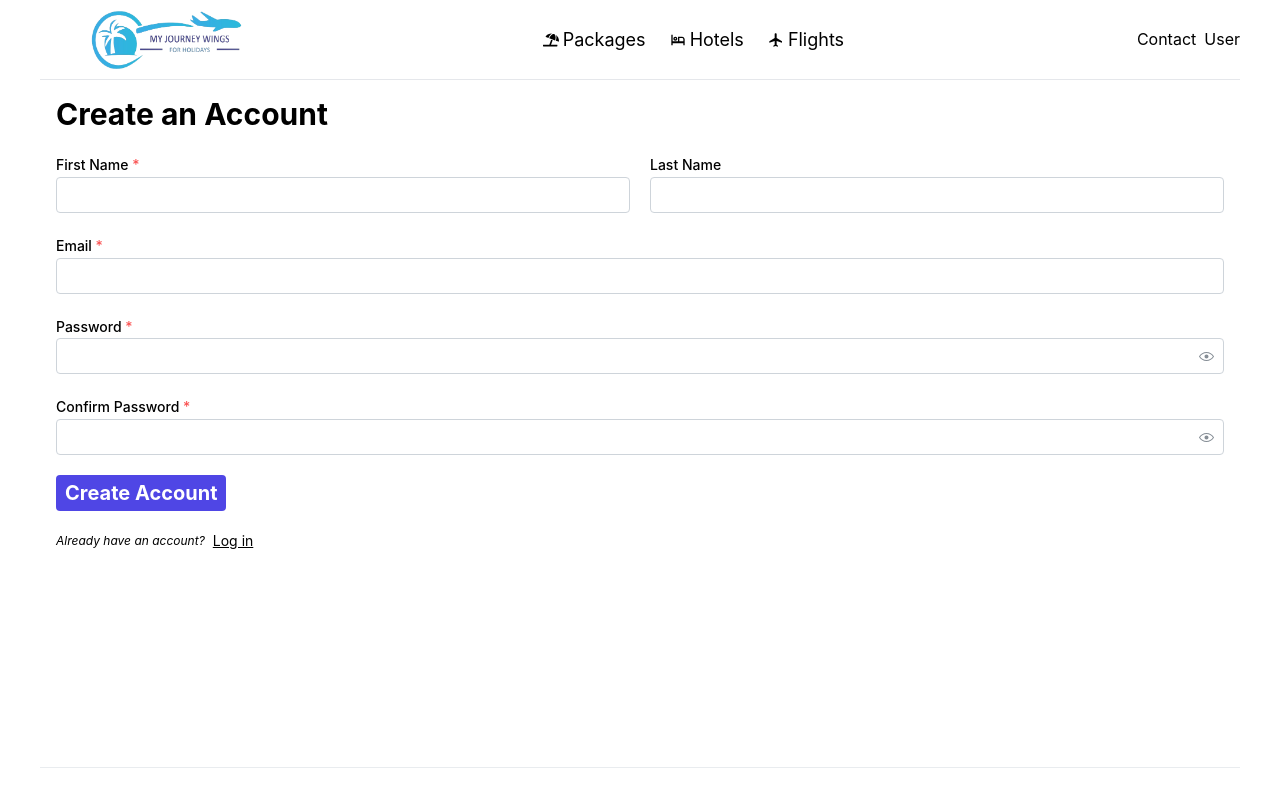
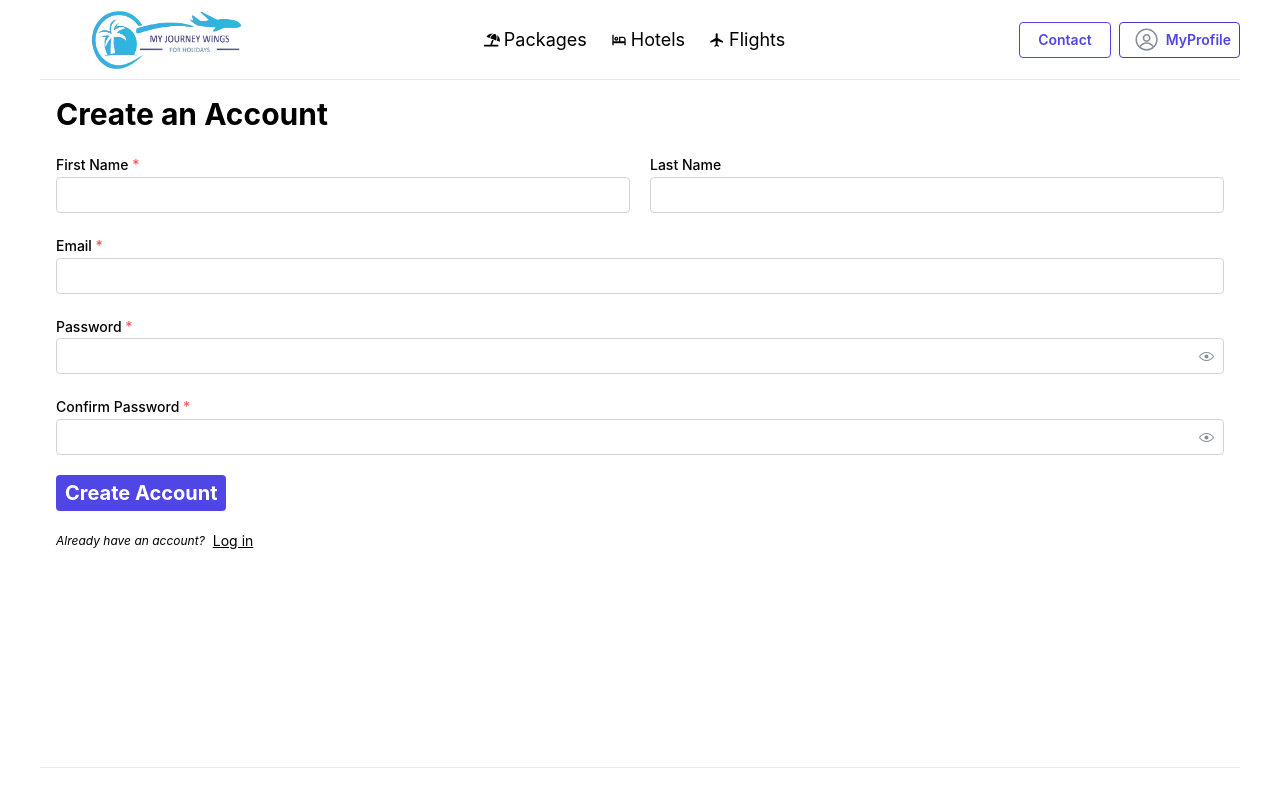
Before and after one commit to kunalshukla11/mjw-app, a Next.js app: page /account/register in a window 1280 px wide. Shown: the top 800 px of the page. Built offline with nearby package versions, Linux system fonts and the light colour scheme; no server answers.

Commit message:
App till dockerFile start

```diff
--- a/src/components/layout/contact/Contact.tsx
+++ b/src/components/layout/contact/Contact.tsx
@@ -1,5 +1,6 @@
+import { Button } from '@mantine/core';
 import React from 'react';
 
 export default function Contact() {
-  return <div>Contact</div>;
+  return <Button variant='outline'>Contact</Button>;
 }
--- a/src/components/layout/header/Header.tsx
+++ b/src/components/layout/header/Header.tsx
@@ -4,12 +4,12 @@ import { NAV_ITEMS } from '@/src/lib/constants/constants';
 import HeaderNavItem from './HeaderNavItem';
 import MjwLogo from './MjwLogo';
 import SubHeader from './subHeader/SubHeader';
-import User from '../user/User';
 import Contact from '../contact/Contact';
 import { logout } from '@/src/lib/services/account/authService';
 
 import { useAppContext } from '@/src/contexts/AppContext';
 import { showToast } from '@/src/lib/services/common/toastService';
+import MyProfile from './profile/MyProfile';
 
 export default function Header({ openDrawer }: { openDrawer: () => void }) {
   const { isAuthenticated } = useAppContext();
@@ -47,20 +47,8 @@ export default function Header({ openDrawer }: { openDrawer: () => void }) {
         </div>
         {/* Placeholder for right section to make nav div center */}
         <div className='flex flex-row-reverse gap-2'>
-          {isAuthenticated ? (
-            <>
-              <User />
-              <Contact />
-              <Button className='bg-red-200' onClick={handleSignOut}>
-                Logout
-              </Button>
-            </>
-          ) : (
-            <>
-              <User />
-              <Contact />
-            </>
-          )}
+          <MyProfile />
+          <Contact />
         </div>
       </div>
 
--- /dev/null
+++ b/src/components/layout/header/profile/MyProfile.tsx
@@ -0,0 +1,29 @@
+import { Avatar, Button } from '@mantine/core';
+import React from 'react';
+import { useAppContext } from '@/src/contexts/AppContext';
+import { ProfileResponse } from '@/src/lib/types/types';
+
+function ProfileAvatar({
+  user,
+  isAuthenticated,
+}: {
+  user: ProfileResponse;
+  isAuthenticated: boolean;
+}) {
+  return <Avatar variant='transparent'></Avatar>;
+}
+
+export default function MyProfile() {
+  const { currentUser, isAuthenticated } = useAppContext();
+
+  return (
+    <Button
+      classNames={{ section: 'mr-[4px]' }}
+      className='flex px-2 md:border md:border-indigo-700'
+      variant='subtle'
+    >
+      <ProfileAvatar user={currentUser} isAuthenticated={isAuthenticated} />
+      <span className='hidden md:inline'>MyProfile</span>
+    </Button>
+  );
+}
--- a/src/components/layout/user/User.tsx
+++ /dev/null
@@ -1,5 +0,0 @@
-import React from 'react';
-
-export default function User() {
-  return <div>User</div>;
-}
```
Also changed, not shown: 2 other files (tests, documents, lock files or other folders).
